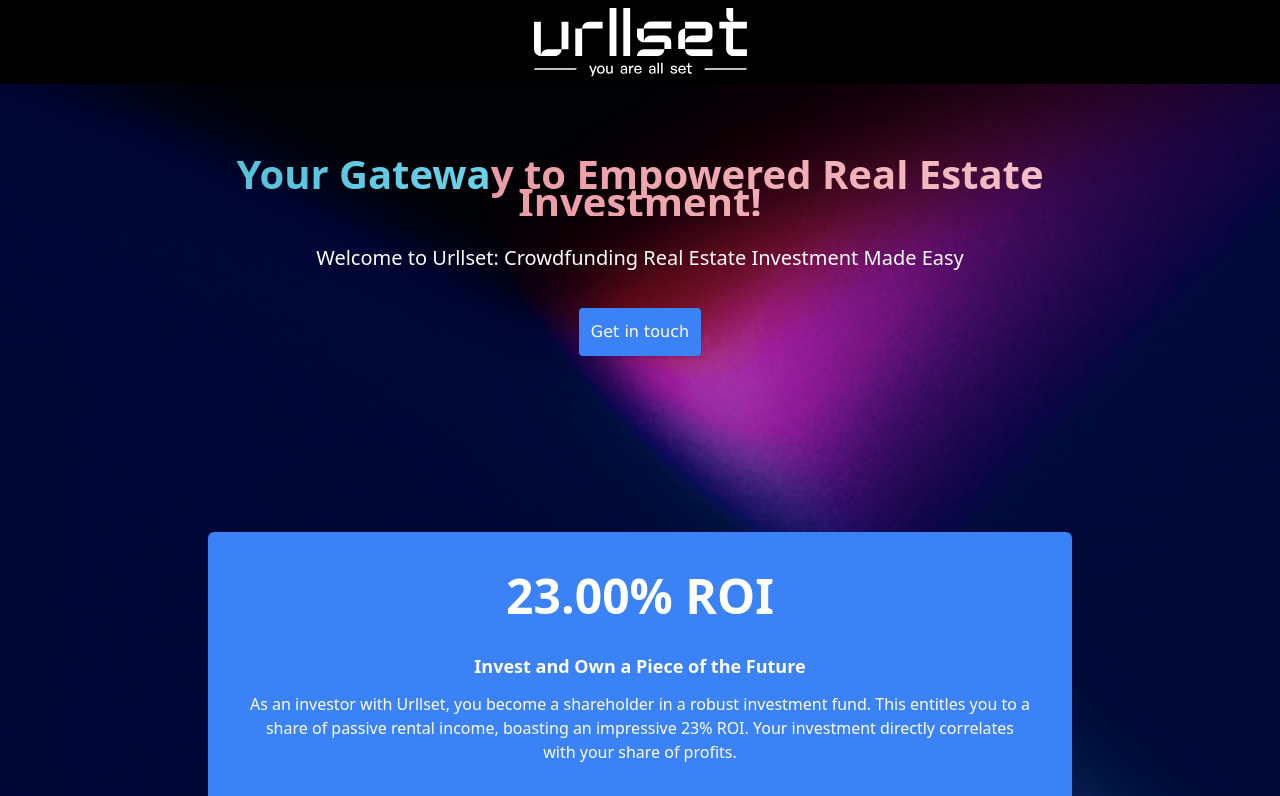
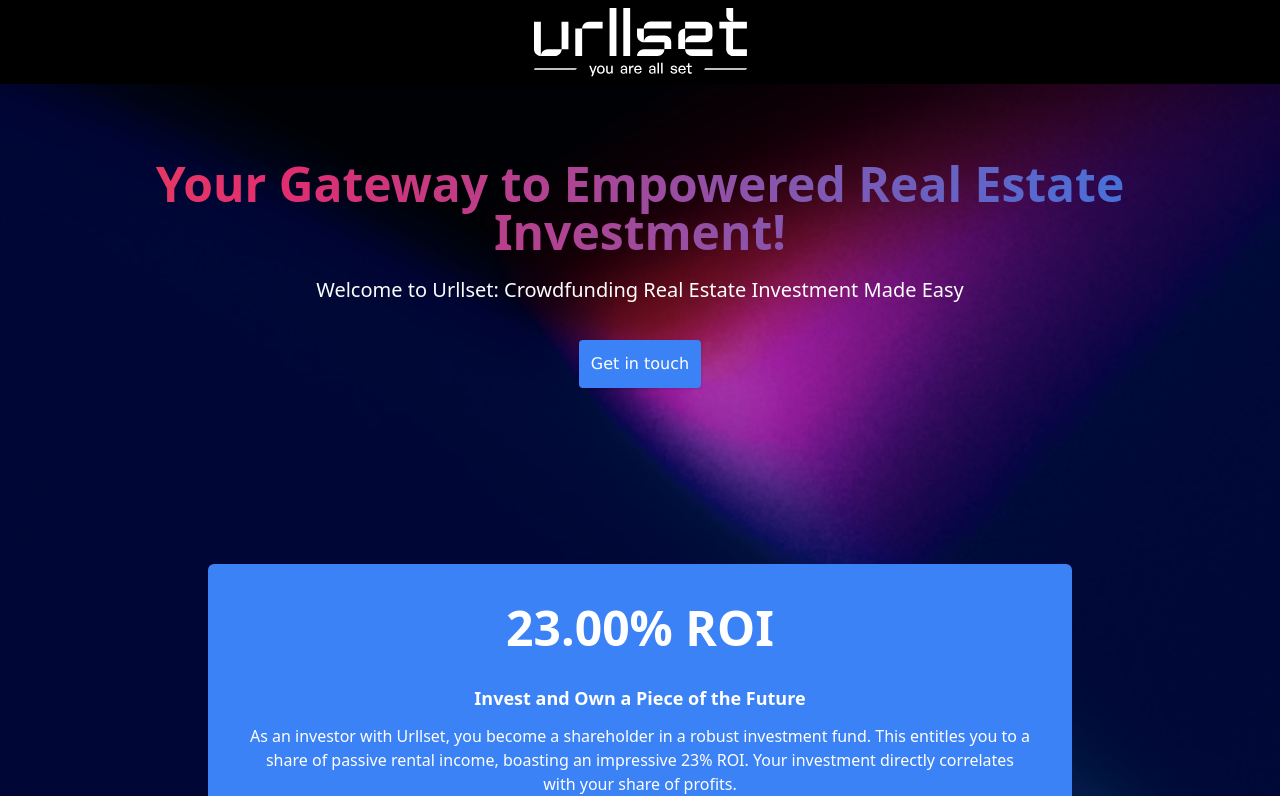
Before and after one commit to alexeimiro/urllsetContact, a React (Create React App) app: page / in a window 1280 px wide. Shown: the top 796 px of the page. Built offline with nearby package versions, Linux system fonts and the light colour scheme.

Commit message:
gradient

```diff
--- a/src/App.js
+++ b/src/App.js
@@ -14,7 +14,7 @@
       <header>
         <Logo />
       </header>
-      <main className="mt-40 flex flex-col items-center max-w-5xl mx-auto">
+      <main className="mt-40 flex flex-col items-center max-w-6xl mx-auto">
         <WelcomeText />
         <ScrollLink
           className='bg-blue-500 hover:bg-blue-700 text-white w-35 p-3 rounded shadow mt-4 duration-500 ease-in-out'
--- a/src/components/AnimatedGradientText.jsx
+++ /dev/null
@@ -1,30 +0,0 @@
-import React from 'react';
-import styled, { keyframes } from 'styled-components';
-
-const gradientAnimation = keyframes`
-  0% {
-    background-position: 200% 50%;
-  }
-  100% {
-    background-position: -200% 50%;
-  }
-`;
-
-const GradientText = styled.h1`
-  font-size: 2em;
-  display: inline-block;
-  background: linear-gradient(to right, #ee9ca7, #ffdde1, #2193b0, #6dd5ed);
-  background-size: 300%;
-  -webkit-background-clip: text;
-  background-clip: text;
-  color: transparent;
-  animation: ${gradientAnimation} 5s linear infinite;
-`;
-
-const AnimatedGradientText = ({ children }) => {
-  return <GradientText>{children}</GradientText>;
-};
-
-
-
-export default AnimatedGradientText;
--- a/src/components/WelcomeText.jsx
+++ b/src/components/WelcomeText.jsx
@@ -1,5 +1,4 @@
 import React, { useState, useEffect } from 'react';
-import AnimatedGradientText from  "./AnimatedGradientText"
 
 const TextAppear = ({ text }) => {
   const [opacity, setOpacity] = useState(0);
@@ -37,9 +36,8 @@
 
   return (
     <div className='text-xl font-sans overflow-hidden  mb-5 mx-8 '>
-      <p style={{ opacity }} className='font-bold text-white  bg-clip-text text-transparent'>
-      <AnimatedGradientText> Your Gateway to Empowered Real Estate Investment! </AnimatedGradientText>
-
+      <p style={{ opacity }} className='gradient-text text-5xl font-bold text-white  bg-clip-text text-transparent'>
+      Your Gateway to Empowered Real Estate Investment!
       </p>
       <p style={{ opacity: welcomeOpacity }} className=' text-xl text-white mt-5'>
         Welcome to Urllset: Crowdfunding Real Estate Investment Made Easy
--- a/src/index.css
+++ b/src/index.css
@@ -50,3 +50,26 @@
 section.submitted {
   background-color: transparent; /* Set the background to transparent or any other style you want */
 }
+
+
+@keyframes gradientAnimation {
+  0% {
+    background-position: 0% 50%;
+  }
+  50% {
+    background-position: 100% 50%;
+  }
+  100% {
+    background-position: 0% 50%;
+  }
+}
+
+.gradient-text {
+  font-weight: bold;
+  background: linear-gradient(90deg, #ff8a00, #e52e71, #1b86f9);
+  background-size: 200% 200%;
+  color: transparent;
+  -webkit-background-clip: text;
+  background-clip: text;
+  animation: gradientAnimation 10s linear infinite;
+}
--- a/src/index.js
+++ b/src/index.js
@@ -3,7 +3,6 @@
 import './index.css';
 import App from './App';
 import reportWebVitals from './reportWebVitals';
-import GetInTouch from './pages/get-in-touch';
 
 import {
   createBrowserRouter,
@@ -14,10 +13,6 @@
   {
     path: "/",
     element: <App/>,
-  },
-  {
-    path: "Get-in-touch",
-    element: <GetInTouch/>,
   },
 ]);
 
--- a/src/pages/Get-in-touch.js
+++ /dev/null
@@ -1,14 +0,0 @@
-import React from "react";
-import Contactform from "../components/Contactform";
-import Logo from "../components/Logo";
-
-const GetInTouch = () => {
-  return (
-    <div>
-      <Logo />
-      <Contactform />
-    </div>
-  );
-};
-
-export default GetInTouch;
```
Also changed, not shown: public/manifest.json.
